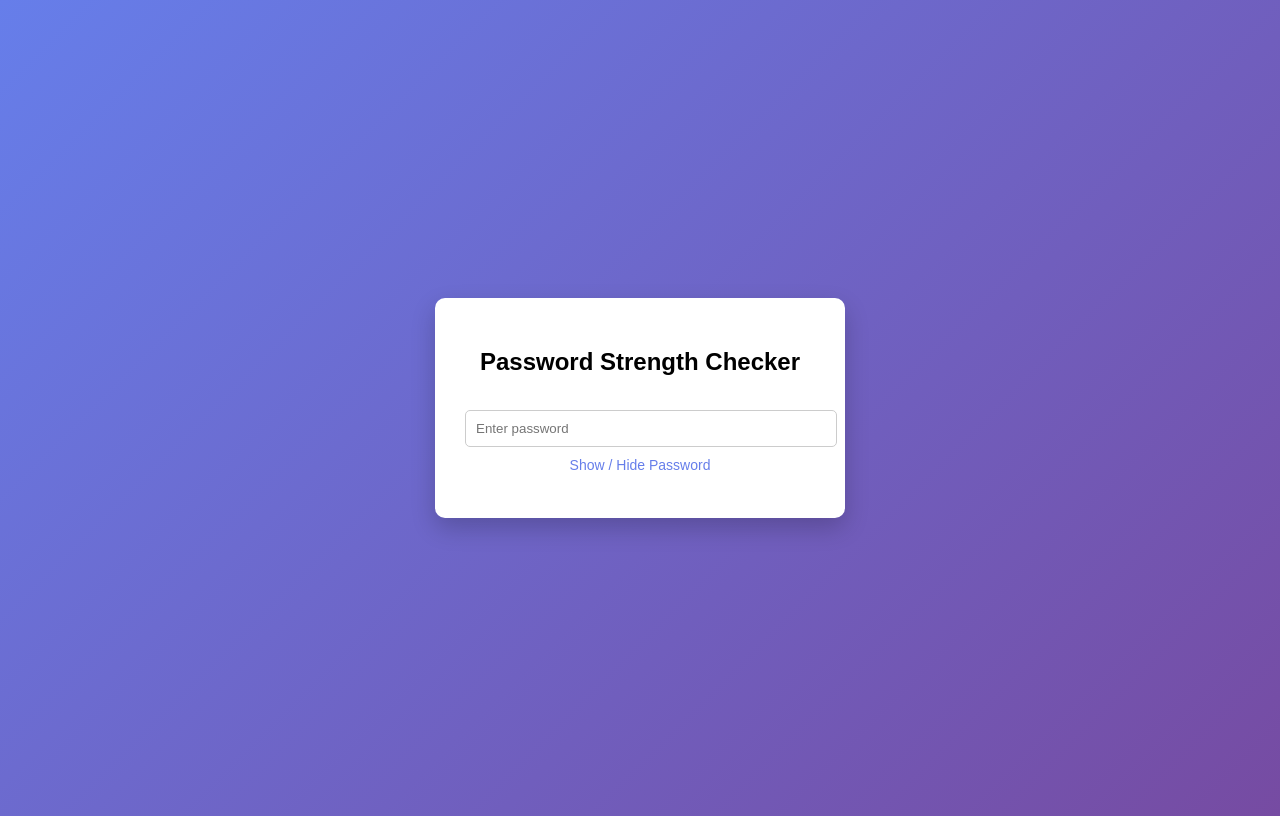
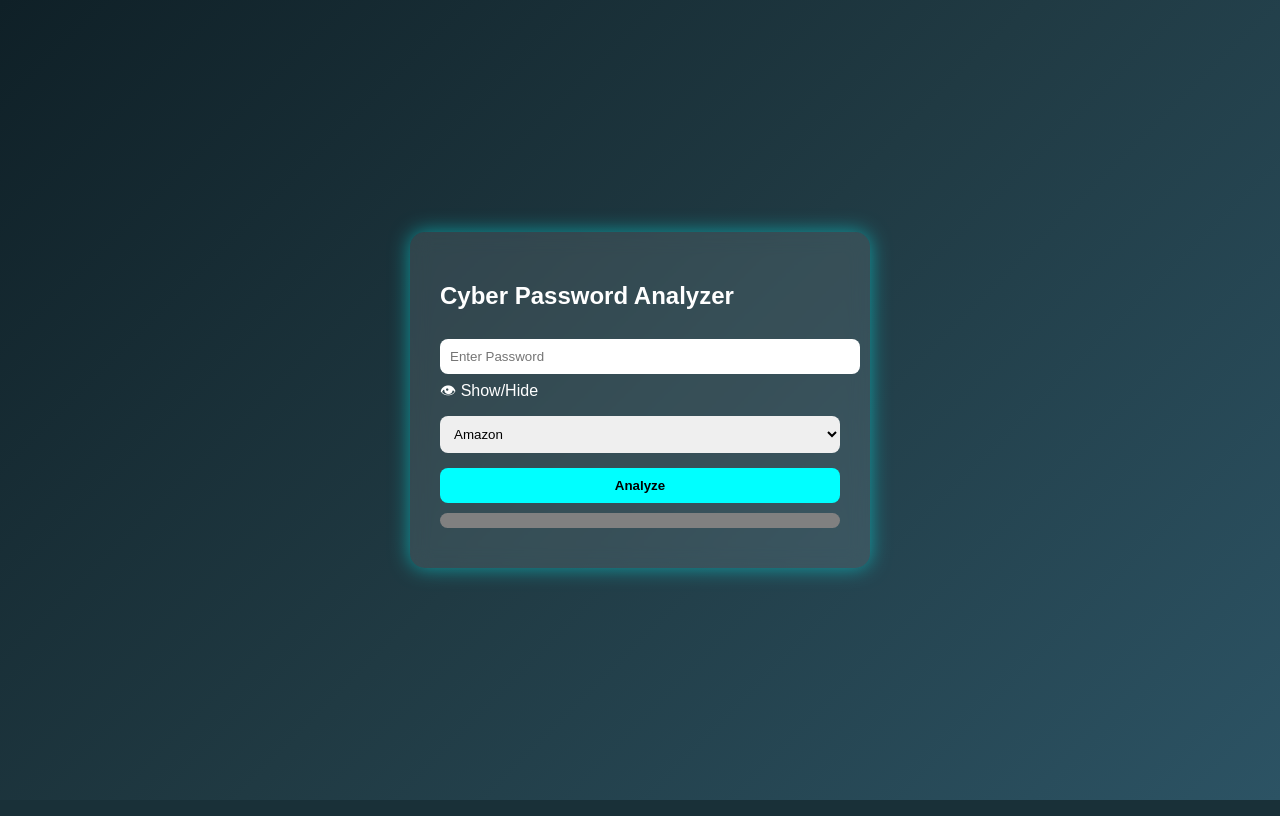
Before and after one commit to Sajeed191/password-strength-analyzer, a Flask app: page / in a window 1280 px wide. Run offline with Flask 3, Linux system fonts and the light colour scheme.

Commit message:
Revamp password checker to Cyber Password Analyzer

```diff
--- a/templates/index.html
+++ b/templates/index.html
@@ -1,11 +1,13 @@
 <!DOCTYPE html>
 <html>
 <head>
-    <title>Password Strength Checker</title>
+    <title>Cyber Password Analyzer</title>
     <style>
         body {
-            font-family: Arial, sans-serif;
-            background: linear-gradient(135deg, #667eea, #764ba2);
+            margin: 0;
+            font-family: Arial;
+            background: linear-gradient(135deg, #0f2027, #203a43, #2c5364);
+            color: white;
             display: flex;
             justify-content: center;
             align-items: center;
@@ -13,44 +15,84 @@
         }
 
         .container {
-            background: white;
+            background: rgba(255,255,255,0.1);
             padding: 30px;
-            border-radius: 10px;
-            width: 350px;
-            text-align: center;
-            box-shadow: 0 10px 25px rgba(0,0,0,0.2);
+            border-radius: 15px;
+            width: 400px;
+            backdrop-filter: blur(10px);
+            box-shadow: 0 0 20px rgba(0,255,255,0.5);
         }
 
-        input {
+        input, select {
+            width: 100%;
+            padding: 10px;
+            margin-top: 10px;
+            border-radius: 8px;
+            border: none;
+        }
+
+        .eye {
+            cursor: pointer;
+            margin-top: 5px;
+            display: inline-block;
+        }
+
+        .bar {
+            height: 15px;
+            background: grey;
+            border-radius: 10px;
+            margin-top: 10px;
+        }
+
+        .fill {
+            height: 100%;
+            width: 0%;
+            border-radius: 10px;
+            transition: 0.5s;
+        }
+
+        .result {
+            margin-top: 10px;
+        }
+
+        button {
             width: 100%;
             padding: 10px;
             margin-top: 15px;
-            border-radius: 5px;
-            border: 1px solid #ccc;
+            border-radius: 8px;
+            border: none;
+            background: cyan;
+            font-weight: bold;
+            cursor: pointer;
         }
 
-        #result {
-            margin-top: 15px;
-            font-weight: bold;
-        }
-
-        .toggle {
-            margin-top: 10px;
-            cursor: pointer;
-            font-size: 14px;
-            color: #667eea;
-        }
     </style>
 </head>
 <body>
 
 <div class="container">
-    <h2>Password Strength Checker</h2>
+    <h2>Cyber Password Analyzer</h2>
 
-    <input type="password" id="password" placeholder="Enter password">
-    <div class="toggle" onclick="togglePassword()">Show / Hide Password</div>
+    <input type="password" id="password" placeholder="Enter Password">
+    <span class="eye" onclick="togglePassword()">👁 Show/Hide</span>
 
-    <div id="result"></div>
+    <select id="website">
+        <option value="Amazon">Amazon</option>
+        <option value="Flipkart">Flipkart</option>
+        <option value="Ajio">Ajio</option>
+        <option value="Instagram">Instagram</option>
+        <option value="Facebook">Facebook</option>
+    </select>
+
+    <button onclick="checkPassword()">Analyze</button>
+
+    <div class="bar">
+        <div class="fill" id="strengthBar"></div>
+    </div>
+
+    <div class="result" id="level"></div>
+    <div class="result" id="similarity"></div>
+    <div class="result" id="suggestion"></div>
 </div>
 
 <script>
@@ -59,19 +101,32 @@ function togglePassword() {
     x.type = x.type === "password" ? "text" : "password";
 }
 
-document.getElementById("password").addEventListener("input", function() {
-    fetch("/", {
+function checkPassword() {
+    let password = document.getElementById("password").value;
+    let website = document.getElementById("website").value;
+
+    fetch("/check", {
         method: "POST",
         headers: {
-            "Content-Type": "application/x-www-form-urlencoded",
+            "Content-Type": "application/json"
         },
-        body: "password=" + this.value
+        body: JSON.stringify({ password: password, website: website })
     })
-    .then(response => response.text())
+    .then(response => response.json())
     .then(data => {
-        document.getElementById("result").innerHTML = data;
+        document.getElementById("strengthBar").style.width = data.strength + "%";
+        document.getElementById("strengthBar").style.background =
+            data.strength < 40 ? "red" :
+            data.strength < 60 ? "orange" :
+            data.strength < 80 ? "yellow" : "lime";
+
+        document.getElementById("level").innerHTML = "Strength: " + data.level + " (" + data.strength + "%)";
+        document.getElementById("similarity").innerHTML =
+            "Similar Password Usage on " + website + ": " + data.similarity + "%";
+        document.getElementById("suggestion").innerHTML =
+            "Suggested Strong Password: " + data.suggestion;
     });
-});
+}
 </script>
 
 </body>
```
